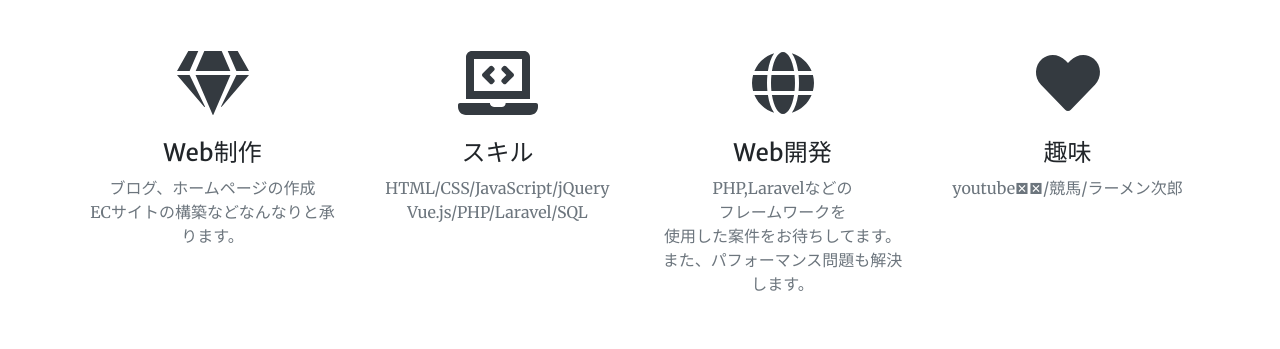
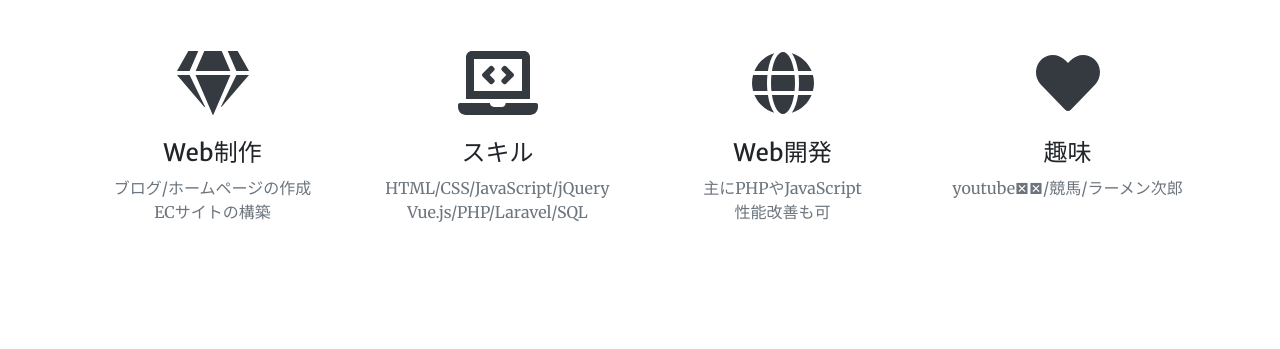
Before and after one commit to RyotaroSeto/my_profile, a plain HTML site: page index.html in a window 1280 px wide. Shown: the part 1516-1865 px from the top of the page. Drawn offline with nearby package versions, Linux system fonts and the light colour scheme.

Commit message:
fic page

```diff
--- a/index.html
+++ b/index.html
@@ -77,8 +77,8 @@
                             <div class="mt-5">
                                 <i class="fas fa-4x fa-gem text-primary mb-4"></i>
                                 <h3 class="h4 mb-2">Web制作</h3>
-                                <p class="text-muted mb-0">ブログ、ホームページの作成<br>
-                                    ECサイトの構築などなんなりと承ります。
+                                <p class="text-muted mb-0">ブログ/ホームページの作成<br>
+                                    ECサイトの構築
                                 </p>
                             </div>
                         </div>
@@ -94,10 +94,8 @@
                             <div class="mt-5">
                                 <i class="fas fa-4x fa-globe text-primary mb-4"></i>
                                 <h3 class="h4 mb-2">Web開発</h3>
-                                <p class="text-muted mb-0">PHP,Laravelなどの<br>
-                                    フレームワークを<br>
-                                    使用した案件をお待ちしてます。<br>
-                                    また、パフォーマンス問題も解決します。</p>
+                                <p class="text-muted mb-0">主にPHPやJavaScript<br>
+                                    性能改善も可<br>
                             </div>
                         </div>
                         <div class="col-lg-3 col-md-6 text-center">
```
